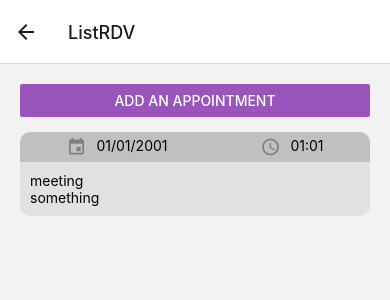
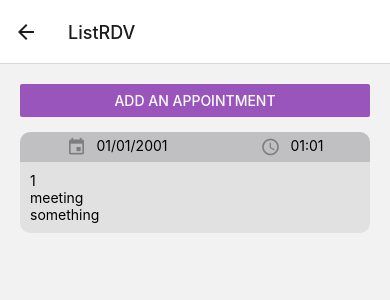
Before and after one commit to Rami-Zbidi/React-Native-RDV-App, a React Native app: screen /ListRDV in a window 390 px wide. Shown: the top 300 px of the page. Built offline with nearby package versions, Linux system fonts and the light colour scheme.

Commit message:
Fix the appointment ID incrementation

```diff
--- a/App.js
+++ b/App.js
@@ -22,6 +22,7 @@ export default function App() {
   ]);
 
   const addAppointment = (newAppointment) => {
+    newAppointment.id = appointments.length + 1;
     setAppointments((Appointments) => [...Appointments, newAppointment])
   }
 
--- a/componant/addRDV.js
+++ b/componant/addRDV.js
@@ -39,9 +39,7 @@ export default function AddRDV ({ navigation, addAppointment })
             return
         }
 
-        // TODO: adding a new appointment
         addAppointment({
-            id: Date.now(),
             appointment: {
                 date,
                 title,
--- a/componant/appointmentItem.js
+++ b/componant/appointmentItem.js
@@ -3,7 +3,7 @@ import { styles } from "../styles/styles";
 import Icon from 'react-native-vector-icons/MaterialIcons';
 
 
-export default function AppointmentItem ({appointment})
+export default function AppointmentItem ({item})
 {
     return (
         <View style={styles.listItem}>
@@ -12,23 +12,26 @@ export default function AppointmentItem ({appointment})
                 <View style={{flexDirection: 'row',}}>
                     <Icon name="event" size={20} color="#7e7e7e" style={{ marginRight: 10 }} />
                     <Text>
-                        {appointment.date}
+                        {item.appointment.date}
                     </Text>
                 </View>
                 <View style={{flexDirection: 'row',}}>
                     <Icon name="access-time" size={20} color="#7e7e7e" style={{ marginRight: 10 }} />
                     <Text>
-                        {appointment.time}
+                        {item.appointment.time}
                     </Text>
                 </View>
             </View>
 
             <View style={styles.listItemBody}>
                 <Text>
-                    {appointment.title}
+                    {item.id}
                 </Text>
                 <Text>
-                    {appointment.content}
+                    {item.appointment.title}
+                </Text>
+                <Text>
+                    {item.appointment.content}
                 </Text>
             </View>
 
--- a/componant/listRDV.js
+++ b/componant/listRDV.js
@@ -19,7 +19,7 @@ export default function ListRDV ({ navigation, DATA })
             <FlatList
             data={DATA}
             renderItem={({item}) =>
-                <AppointmentItem appointment={item.appointment}/>
+                <AppointmentItem item={item}/>
             }
             />
         </View>
```
